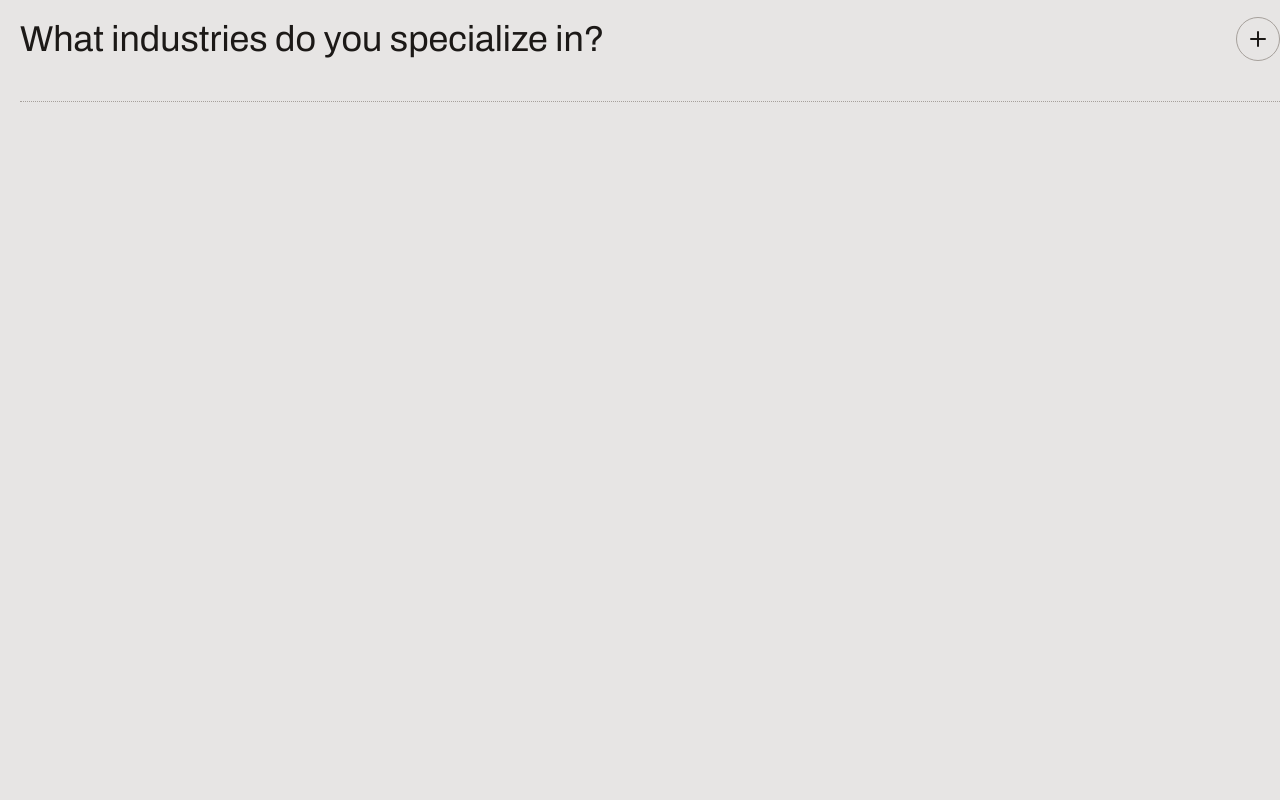
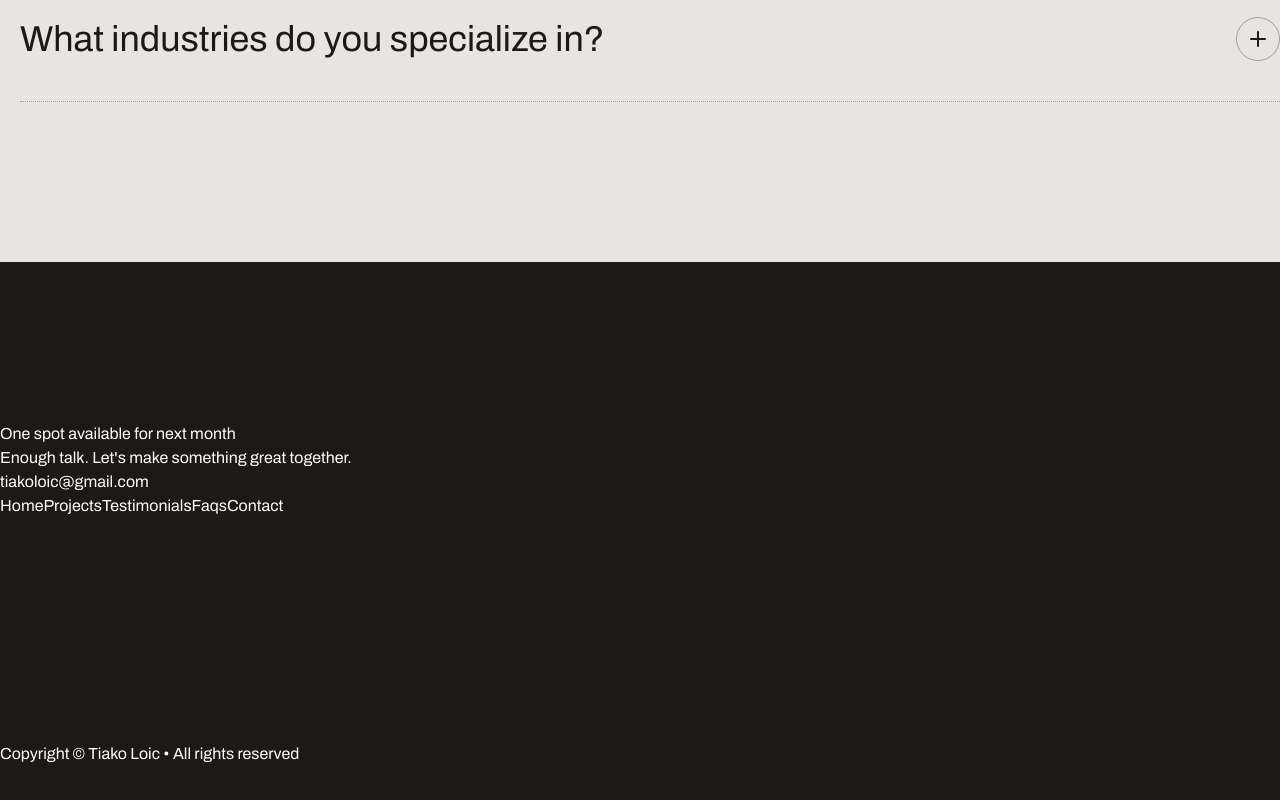
Before and after one commit to NjilaBoris/loic_portfolio, a Next.js app: page / in a window 1280 px wide. Shown: the part 4517-5317 px from the top of the page. Before the commit the page ends 4779 px from the top, so only its background shows below. Built offline with nearby package versions, Linux system fonts and the light colour scheme.

Commit message:
Footer V1

```diff
--- a/app/page.tsx
+++ b/app/page.tsx
@@ -1,4 +1,5 @@
 import FAQs from "@/sections/FAQs";
+import Footer from "@/sections/Footer";
 import Header from "@/sections/Header";
 import Hero from "@/sections/Hero";
 import Intro from "@/sections/Intro";
@@ -15,6 +16,7 @@ const page = () => {
       <Projects />
       <Testimonials />
       <FAQs />
+      <Footer />
     </>
   );
 };
--- a/sections/Footer.tsx
+++ b/sections/Footer.tsx
@@ -1,5 +1,35 @@
+import Link from "next/link";
+
+const navItems = [
+  { href: "#", label: "Home" },
+  { href: "#", label: "Projects" },
+  { href: "#", label: "Testimonials" },
+  { href: "#", label: "Faqs" },
+  { href: "#", label: "Contact" },
+];
+
 const Footer = () => {
-  return <div>Footer</div>;
+  return (
+    <footer className="bg-stone-900 text-white">
+      <div className="container">
+        <div className="py-24 md:py-32 lg:py-40">
+          <div>One spot available for next month</div>
+          <h2>Enough talk. Let&apos;s make something great together.</h2>
+          <button>tiakoloic@gmail.com</button>
+          <nav>
+            {navItems.map(({ href, label }) => (
+              <Link key={label} href={href}>
+                {label}
+              </Link>
+            ))}
+          </nav>
+        </div>
+        <p className="py-16">
+          Copyright &copy; Tiako Loic &bull; All rights reserved
+        </p>
+      </div>
+    </footer>
+  );
 };
 
 export default Footer;
```
